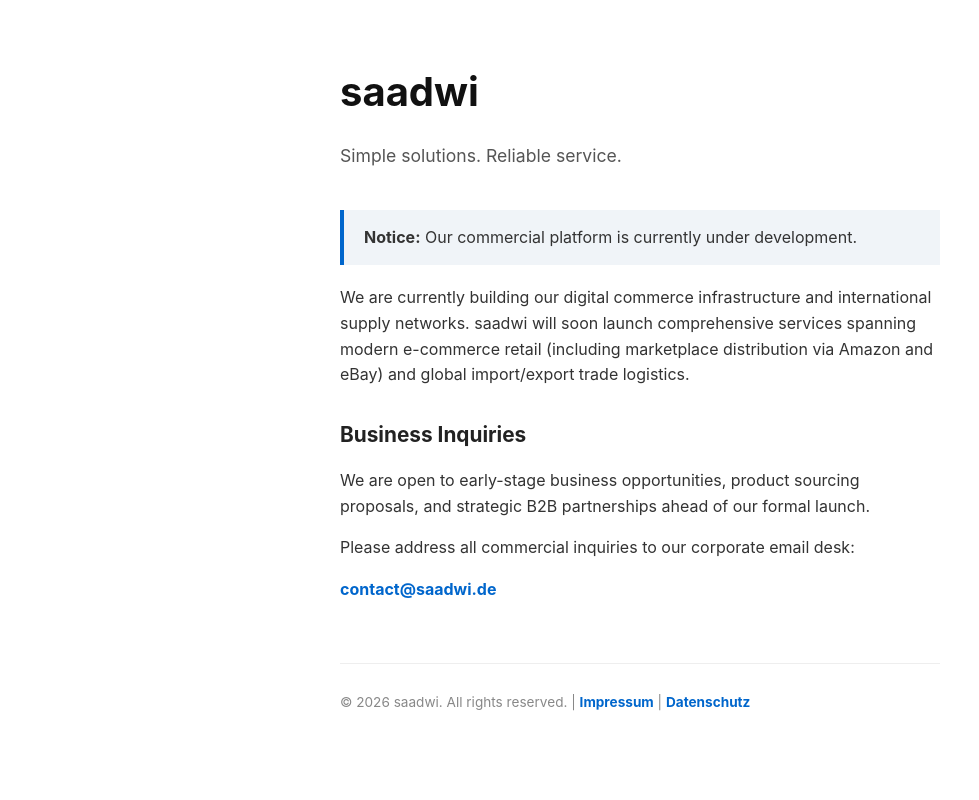
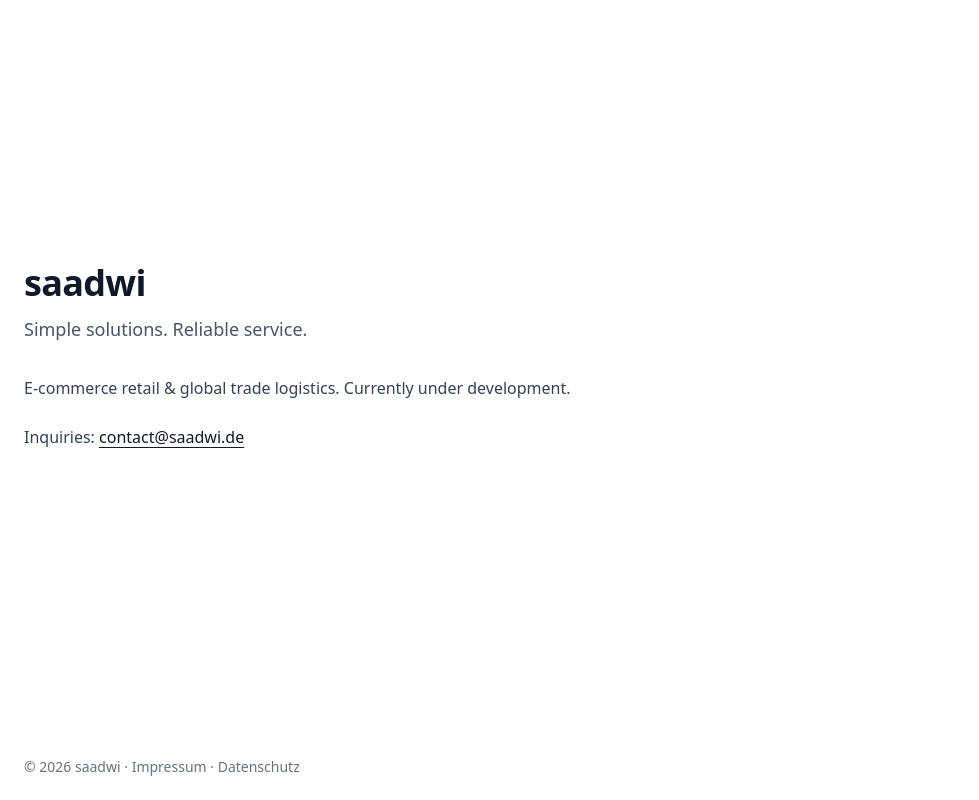
Before and after one commit to write2saadi/saadwi-website, a plain HTML site: page index.html in a window 1280 px wide. Shown: the whole page, without its empty margins (0-979 px from the left). Drawn offline with Linux system fonts and the light colour scheme.

Commit message:
Update index.html

```diff
--- a/index.html
+++ b/index.html
@@ -3,55 +3,73 @@
 <head>
   <meta charset="UTF-8">
   <meta name="viewport" content="width=device-width, initial-scale=1.0">
-    <title>saadwi | Launching Soon</title>
+  <title>saadwi</title>
   <style>
     body {
-            font-family: -apple-system, BlinkMacSystemFont, "Segoe UI", Roboto, Helvetica, Arial, sans-serif;
+      font-family: system-ui, -apple-system, BlinkMacSystemFont, "Segoe UI", Roboto, sans-serif;
+      color: #111827;
+      background-color: #ffffff;
+      margin: 0;
+      padding: 0 24px;
+      min-height: 100vh;
+      display: flex;
+      flex-direction: column;
+      justify-content: space-between;
+    }
+    main {
+      max-width: 560px;
+      margin: auto 0;
+      padding: 64px 0;
+    }
+    h1 {
+      font-size: 2.25rem;
+      font-weight: 700;
+      letter-spacing: -0.02em;
+      margin: 0 0 8px 0;
+    }
+    .tagline {
+      font-size: 1.125rem;
+      color: #4b5563;
+      margin: 0 0 32px 0;
+    }
+    p {
+      font-size: 1rem;
       line-height: 1.6;
-            color: #333;
-            max-width: 600px;
-            margin: 60px auto;
-            padding: 0 20px;
-            background-color: #ffffff;
+      color: #374151;
+      margin: 0 0 24px 0;
     }
-        h1 { color: #111; font-size: 2.5rem; margin-bottom: 5px; }
-        .tagline { font-size: 1.1rem; color: #555; margin-bottom: 40px; }
-        h2 { color: #222; font-size: 1.3rem; margin-top: 30px; }
-        .notice {
-            background-color: #f0f4f8;
-            border-left: 4px solid #0066cc;
-            padding: 15px 20px;
-            margin: 20px 0;
+    a {
+      color: #111827;
+      text-decoration: underline;
+      text-underline-offset: 4px;
     }
-        a { color: #0066cc; text-decoration: none; font-weight: bold; }
-        a:hover { text-decoration: underline; }
-        footer { margin-top: 60px; font-size: 0.85rem; color: #888; border-top: 1px solid #eee; padding-top: 15px; }
+    a:hover {
+      color: #2563eb;
+    }
+    footer {
+      padding: 24px 0;
+      font-size: 0.875rem;
+      color: #6b7280;
+    }
+    footer a {
+      color: #6b7280;
+      text-decoration: none;
+    }
+    footer a:hover {
+      text-decoration: underline;
+    }
   </style>
 </head>
 <body>
-
-    <header>
+  <main>
     <h1>saadwi</h1>
     <p class="tagline">Simple solutions. Reliable service.</p>
-    </header>
-
-    <main>
-        <div class="notice">
-            <strong>Notice:</strong> Our commercial platform is currently under development.
-        </div>
-
-        <p>We are currently building our digital commerce infrastructure and international supply networks. saadwi will soon launch comprehensive services spanning modern e-commerce retail (including marketplace distribution via Amazon and eBay) and global import/export trade logistics.</p>
-
-        <h2>Business Inquiries</h2>
-        <p>We are open to early-stage business opportunities, product sourcing proposals, and strategic B2B partnerships ahead of our formal launch.</p>
-
-        <p>Please address all commercial inquiries to our corporate email desk:</p>
-        <p><a href="mailto:contact@saadwi.de">contact@saadwi.de</a></p>
+    <p>E-commerce retail &amp; global trade logistics. Currently under development.</p>
+    <p>Inquiries: <a href="mailto:contact@saadwi.de">contact@saadwi.de</a></p>
   </main>
 
   <footer>
-    <p>&copy; 2026 saadwi. All rights reserved. | <a href="impressum.html">Impressum</a> | <a href="datenschutz.html">Datenschutz</a></p>
+    &copy; 2026 saadwi &middot; <a href="impressum.html">Impressum</a> &middot; <a href="datenschutz.html">Datenschutz</a>
   </footer>
-
 </body>
 </html>
```
Lines whose indentation alone changed are shown as unchanged.
